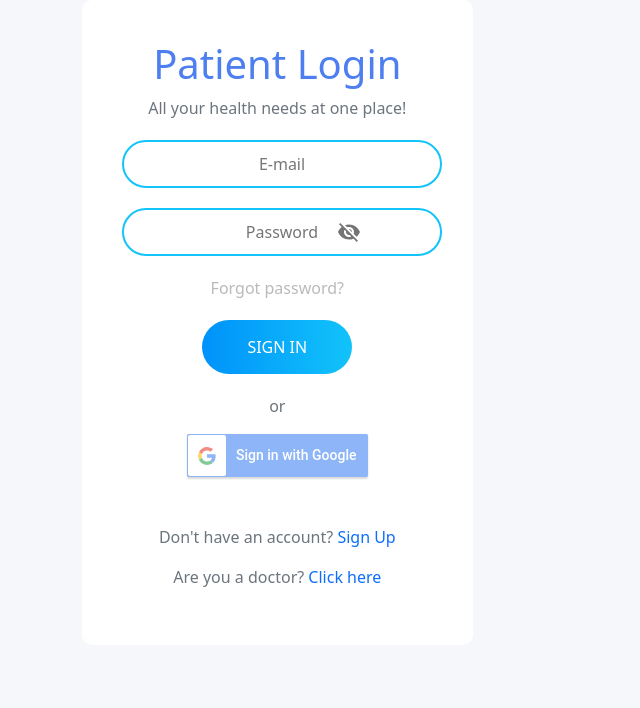
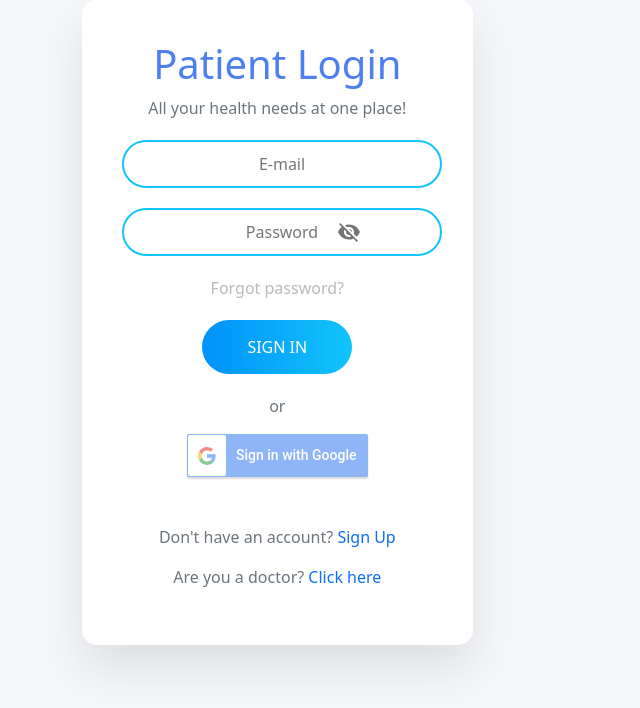
Before and after one commit to ktm72/Aspirus-Health-Care-WebApp, a React (Create React App) app in the folder frontend/: page /patient/signin in a window 1280 px wide. Shown: the top 708 px of the page, without its empty margins (0-640 px from the left). Built offline with nearby package versions, Linux system fonts and the light colour scheme; no server answers.

Commit message:
minor styles

```diff
--- a/frontend/src/components/PatientManagement/SignIn/SignIn.css
+++ b/frontend/src/components/PatientManagement/SignIn/SignIn.css
@@ -4,7 +4,8 @@
     background: rgb(255, 255, 255);
     text-align: center;
     transition: 0.25s;
-    border-radius: 10px;
+    border-radius: 15px;
+    box-shadow:0px 24px 48px 0 rgba(0,0,0,0.1);
 }
 
 .boxSignIn Input[type="email"],.boxSignIn Input[type="text"],
```
